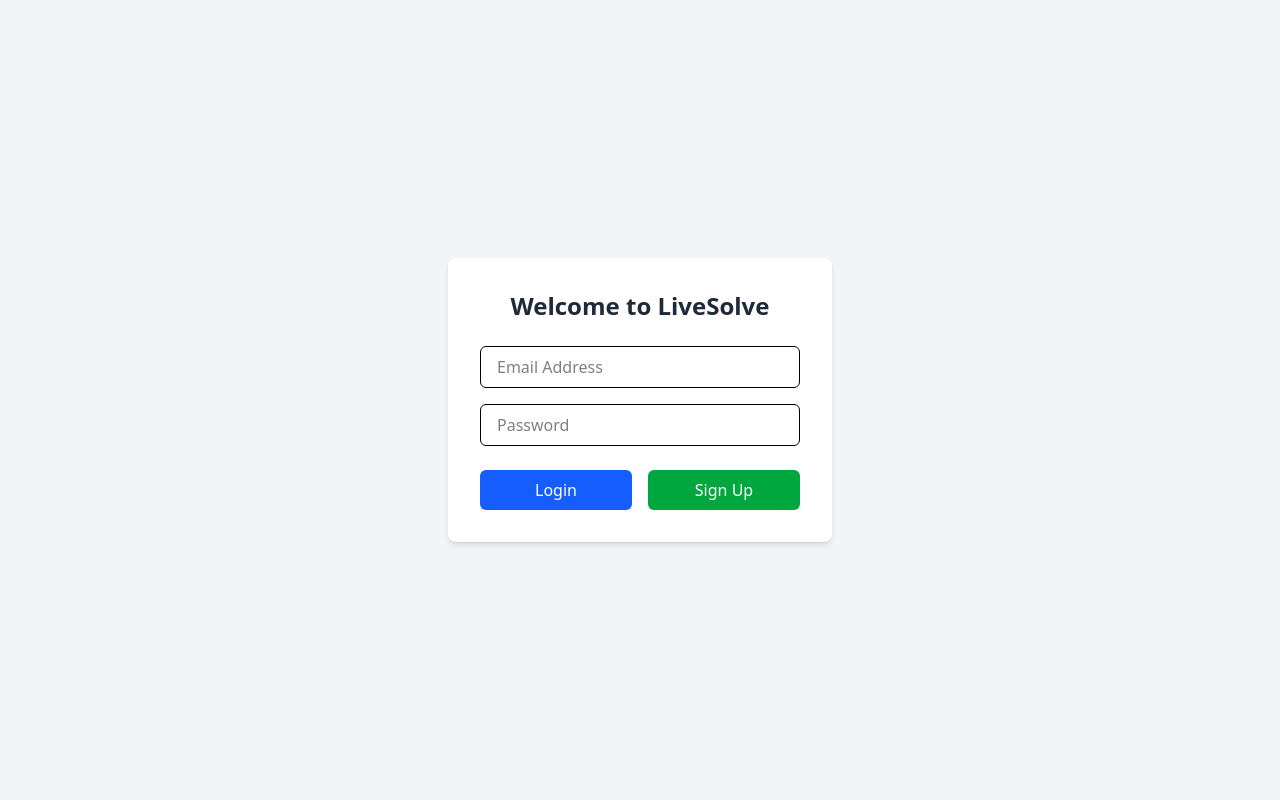
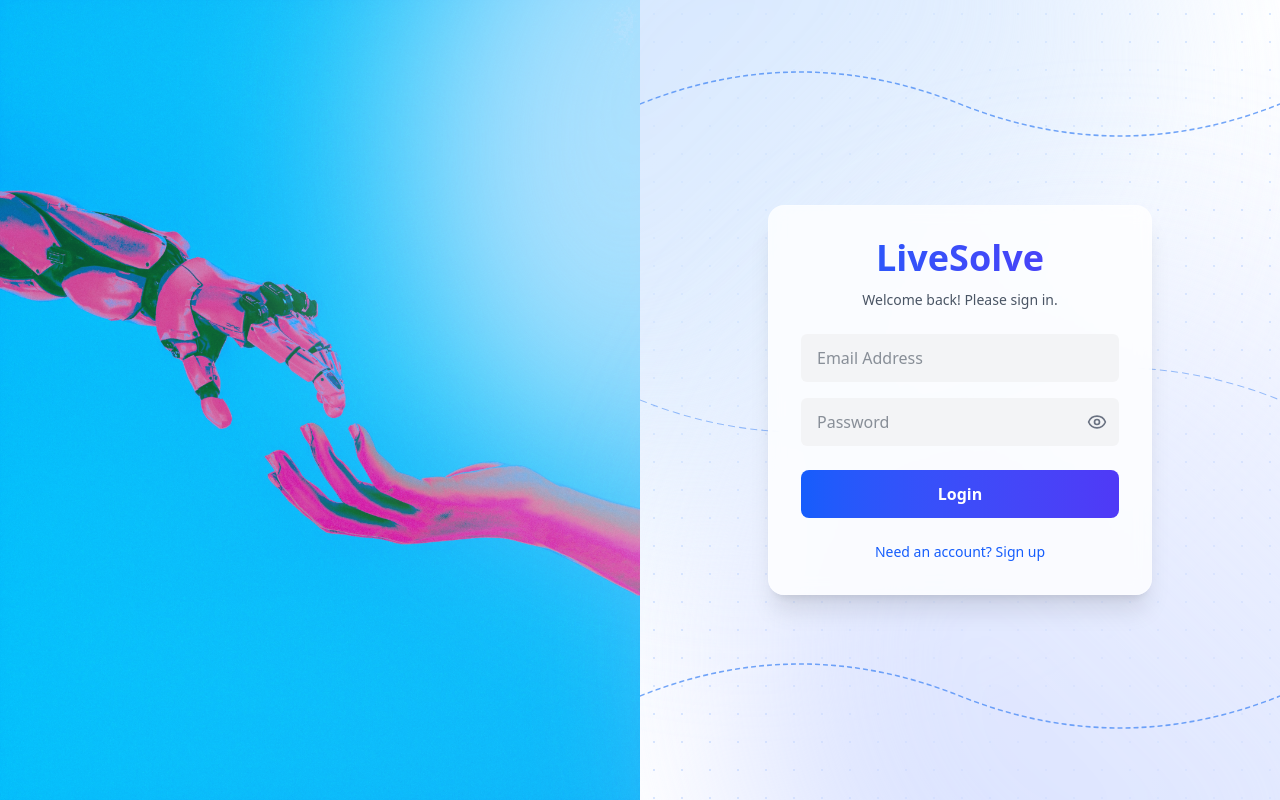
Before and after one commit to kien-ship-it/livesolve, a React (Vite) app in the folder frontend/: page /login in a window 1280 px wide. Built offline with nearby package versions, Linux system fonts and the light colour scheme; no server answers.

Commit message:
login page

```diff
--- a/frontend/src/pages/LoginPage.tsx
+++ b/frontend/src/pages/LoginPage.tsx
@@ -8,83 +8,192 @@
 } from 'firebase/auth';
 import type { UserCredential } from 'firebase/auth';
 import { useNavigate } from 'react-router-dom';
+import { Eye, EyeOff } from 'lucide-react';
 
 export default function LoginPage() {
+  const [isLoginView, setIsLoginView] = useState(true);
   const [email, setEmail] = useState('');
   const [password, setPassword] = useState('');
   const [error, setError] = useState('');
+  const [isLoading, setIsLoading] = useState(false);
+  const [showPassword, setShowPassword] = useState(false);
   const navigate = useNavigate();
 
-  const handleAuthAction = async (isSigningUp: boolean) => {
+  const handleAuthAction = async () => {
     setError('');
+    setIsLoading(true);
     try {
-      let userCredential: UserCredential; // Define a variable to hold the result
-
-      if (isSigningUp) {
-        // Store the result of the auth action
+      let userCredential: UserCredential;
+      if (isLoginView) {
+        userCredential = await signInWithEmailAndPassword(auth, email, password);
+      } else {
         userCredential = await createUserWithEmailAndPassword(auth, email, password);
-      } else {
-        // Store the result of the auth action
-        userCredential = await signInWithEmailAndPassword(auth, email, password);
       }
 
-      // --- START OF NEW CODE FOR TESTING ---
       if (userCredential.user) {
-        // Ask Firebase for the ID token of the currently signed-in user
         const idToken = await userCredential.user.getIdToken();
-
-        console.log("--- Firebase ID Token (for API testing) ---");
-        console.log(idToken);
-        console.log("-------------------------------------------");
-
-        // You can now copy this token from the console and use it in the
-        // FastAPI /docs page with the "Bearer " prefix.
+        console.log("Firebase ID Token:", idToken);
       }
-      // --- END OF NEW CODE FOR TESTING ---
 
       navigate('/problem');
     } catch (err: any) {
       setError(err.message);
-      console.error("Authentication Error: ", err);
+    } finally {
+      setIsLoading(false);
     }
   };
 
+  const toggleView = () => {
+    setIsLoginView(!isLoginView);
+    setError('');
+    setEmail('');
+    setPassword('');
+  };
+
   return (
-    <div className="flex items-center justify-center min-h-screen bg-gray-100">
-      <div className="p-8 bg-white rounded-lg shadow-md w-96">
-        <h2 className="mb-6 text-2xl font-bold text-center text-gray-800">
-          Welcome to LiveSolve
-        </h2>
+    <div className="relative flex min-h-screen font-sans overflow-hidden bg-white">
+      {/* Left side - Image */}
+      <div className="hidden md:flex md:w-1/2 relative overflow-hidden">
+        <img
+          src="/src/assets/Hands Reaching for Object.jpg"
+          alt="Collaborative workspace"
+          className="absolute inset-0 w-full h-full object-cover"
+        />
+        {/* Overlay gradient */}
+        <div className="absolute inset-0 bg-gradient-to-r from-blue-600/20 to-indigo-600/20"></div>
+      </div>
+
+      {/* Right side - Login Form */}
+      <div className="w-full md:w-1/2 flex items-center justify-center p-8 relative z-10">
+        {/* Background with enhanced dot pattern */}
+        <div className="absolute inset-0">
+          {/* Base gradient */}
+          <div className="absolute inset-0 bg-gradient-to-br from-blue-50 via-white to-indigo-50"></div>
+
+          {/* Prominent dot pattern */}
+          <div className="absolute inset-0" style={{
+            backgroundImage: 'radial-gradient(rgba(59, 130, 246, 0.4) 1.5px, transparent 1.5px)',
+            backgroundSize: '28px 28px',
+            opacity: 0.5,
+          }}></div>
+
+          {/* Top-left gradient accent - Enhanced */}
+          <div className="absolute -top-64 -left-64 w-[800px] h-[800px] bg-gradient-to-br from-blue-200 via-blue-100 to-transparent rounded-full filter blur-[100px] opacity-80"></div>
+
+          {/* Bottom-right gradient accent - Enhanced */}
+          <div className="absolute -bottom-64 -right-64 w-[800px] h-[800px] bg-gradient-to-tr from-indigo-200 via-indigo-100 to-transparent rounded-full filter blur-[100px] opacity-80"></div>
+
+          {/* Top curved line */}
+          <div className="absolute top-10 left-0 w-full overflow-hidden">
+            <svg className="w-full h-32" viewBox="0 0 1440 120" preserveAspectRatio="none">
+              <path
+                d="M0,60 Q360,0 720,60 T1440,60"
+                fill="none"
+                stroke="#3b82f6"
+                strokeWidth="1.5"
+                strokeLinecap="round"
+                strokeDasharray="10,8"
+                opacity="0.7"
+              />
+            </svg>
+          </div>
+
+          {/* Middle curved line */}
+          <div className="absolute top-1/2 left-0 w-full overflow-hidden transform -translate-y-1/2">
+            <svg className="w-full h-32" viewBox="0 0 1440 120" preserveAspectRatio="none">
+              <path
+                d="M0,60 Q360,120 720,60 T1440,60"
+                fill="none"
+                stroke="#3b82f6"
+                strokeWidth="1"
+                strokeLinecap="round"
+                strokeDasharray="15,10"
+                opacity="0.5"
+              />
+            </svg>
+          </div>
+
+          {/* Bottom curved line */}
+          <div className="absolute bottom-10 left-0 w-full overflow-hidden">
+            <svg className="w-full h-32" viewBox="0 0 1440 120" preserveAspectRatio="none">
+              <path
+                d="M0,60 Q360,0 720,60 T1440,60"
+                fill="none"
+                stroke="#3b82f6"
+                strokeWidth="1.5"
+                strokeLinecap="round"
+                strokeDasharray="10,8"
+                opacity="0.7"
+              />
+            </svg>
+          </div>
+        </div>
+        <div className="w-full max-w-sm space-y-6 bg-white/80 backdrop-blur-sm border border-white/20 rounded-2xl shadow-xl p-8">
+        <div className="text-center">
+          <h1 className="text-4xl font-bold bg-gradient-to-r from-blue-600 to-indigo-600 bg-clip-text text-transparent">LiveSolve</h1>
+          <p className="mt-3 text-sm text-gray-600">
+            {isLoginView ? 'Welcome back! Please sign in.' : 'Create your account to get started.'}
+          </p>
+        </div>
+
         <div className="space-y-4">
+          <div>
+            <label htmlFor="email" className="sr-only">Email address</label>
             <input
+              id="email"
               type="email"
               value={email}
               onChange={(e) => setEmail(e.target.value)}
               placeholder="Email Address"
-            className="w-full px-4 py-2 border rounded-md focus:outline-none focus:ring-2 focus:ring-blue-500"
+              className="w-full px-4 py-3 text-gray-800 bg-gray-100 border-transparent rounded-md focus:outline-none focus:ring-2 focus:ring-blue-500 focus:bg-white transition"
+              disabled={isLoading}
             />
+          </div>
+          <div className="relative">
+            <label htmlFor="password" className="sr-only">Password</label>
             <input
-            type="password"
+              id="password"
+              type={showPassword ? "text" : "password"}
               value={password}
               onChange={(e) => setPassword(e.target.value)}
               placeholder="Password"
-            className="w-full px-4 py-2 border rounded-md focus:outline-none focus:ring-2 focus:ring-blue-500"
+              className="w-full px-4 py-3 pr-10 text-gray-800 bg-gray-100 border-transparent rounded-md focus:outline-none focus:ring-2 focus:ring-blue-500 focus:bg-white transition"
+              disabled={isLoading}
             />
+            <button
+              type="button"
+              onClick={() => setShowPassword(!showPassword)}
+              className="absolute inset-y-0 right-0 flex items-center pr-3 text-gray-500 hover:text-gray-700 focus:outline-none"
+              tabIndex={-1}
+            >
+              {showPassword ? (
+                <EyeOff className="w-5 h-5" />
+              ) : (
+                <Eye className="w-5 h-5" />
+              )}
+            </button>
           </div>
-        {error && <p className="mt-4 text-sm text-center text-red-500">{error}</p>}
-        <div className="flex justify-between mt-6 space-x-4">
+        </div>
+
+        {error && (
+          <p className="text-sm text-center text-red-600">{error}</p>
+        )}
+
+        <div>
           <button
-            onClick={() => handleAuthAction(false)}
-            className="w-full py-2 text-white bg-blue-600 rounded-md hover:bg-blue-700 transition"
+            onClick={handleAuthAction}
+            className="w-full py-3 font-semibold text-white bg-gradient-to-r from-blue-600 to-indigo-600 rounded-lg hover:from-blue-700 hover:to-indigo-700 focus:outline-none focus:ring-2 focus:ring-offset-2 focus:ring-blue-500 transition-all transform hover:shadow-md disabled:opacity-50"
+            disabled={isLoading}
           >
-            Login
+            {isLoading ? 'Processing...' : (isLoginView ? 'Login' : 'Sign Up')}
           </button>
-          <button
-            onClick={() => handleAuthAction(true)}
-            className="w-full py-2 text-white bg-green-600 rounded-md hover:bg-green-700 transition"
-          >
-            Sign Up
+        </div>
+
+        <div className="text-sm text-center text-gray-600">
+          <button onClick={toggleView} className="font-medium text-blue-600 hover:text-blue-500">
+            {isLoginView ? 'Need an account? Sign up' : 'Already have an account? Login'}
           </button>
+        </div>
       </div>
       </div>
     </div>
```
Also changed, not shown: frontend/src/assets/Hands Reaching for Object.jpg (added), 1 other file (tests, documents, lock files or other folders). Lines whose indentation alone changed are shown as unchanged.
